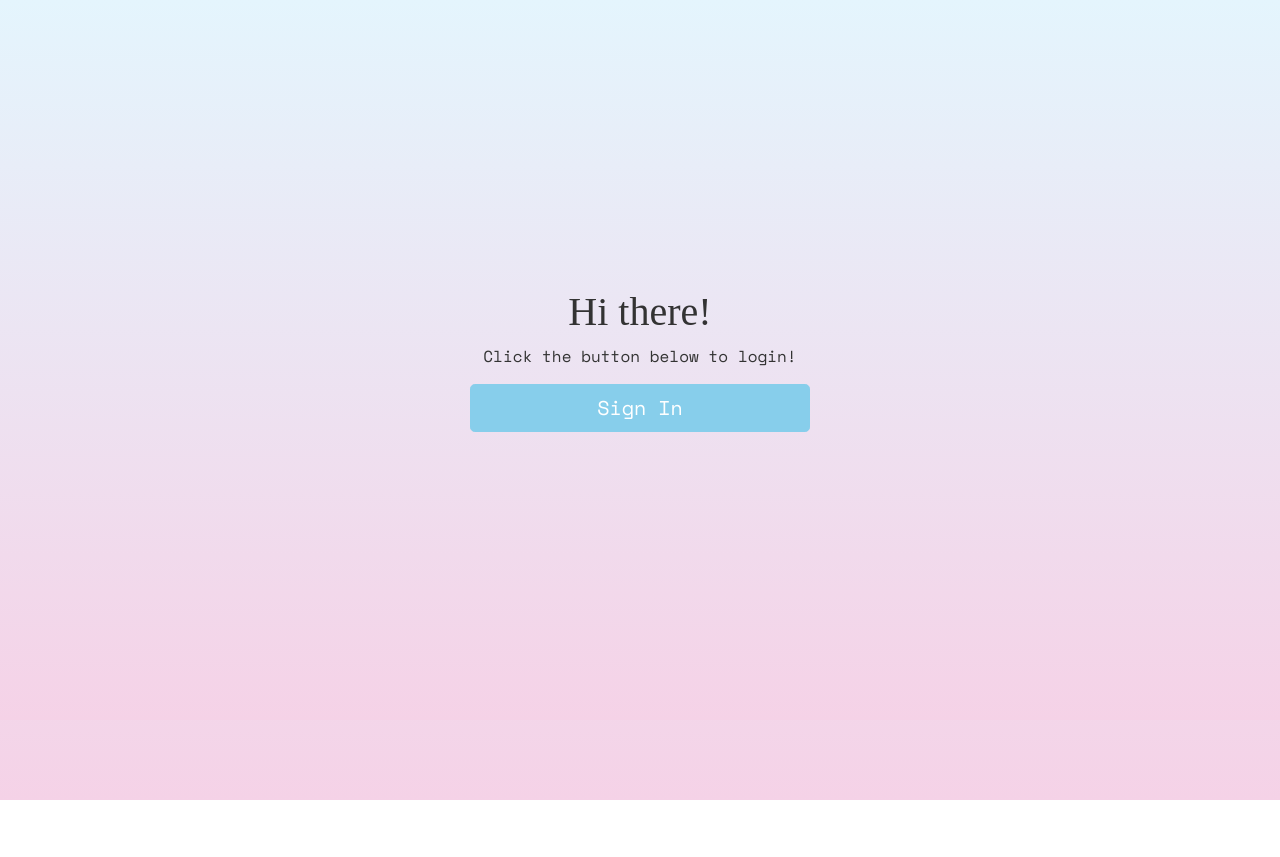
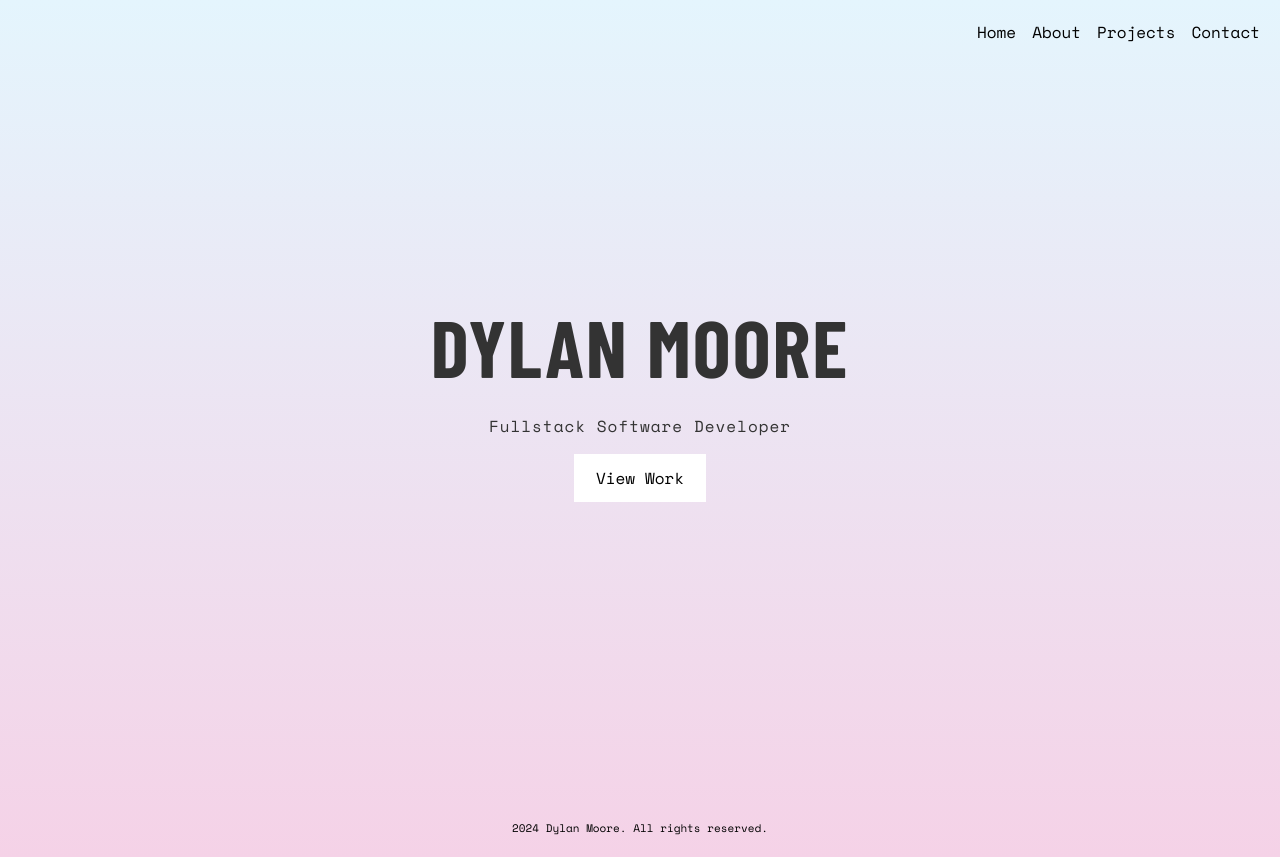
Before and after one commit to dylankmoore/portfolio, a Next.js app: page / in a window 1280 px wide. Before the commit the page ends 800 px from the top, so only its background shows below. Built offline with nearby package versions, Linux system fonts and the light colour scheme; no server answers.

Commit message:
removed authorization

```diff
--- a/components/Signin.js
+++ /dev/null
@@ -1,25 +0,0 @@
-import React from 'react';
-import { Button } from 'react-bootstrap';
-import { signIn } from '../utils/auth';
-
-function Signin() {
-  return (
-    <div
-      className="text-center d-flex flex-column justify-content-center align-content-center"
-      style={{
-        height: '90vh',
-        padding: '30px',
-        maxWidth: '400px',
-        margin: '0 auto',
-      }}
-    >
-      <h1>Hi there!</h1>
-      <p>Click the button below to login!</p>
-      <Button type="button" size="lg" className="copy-btn" onClick={signIn}>
-        Sign In
-      </Button>
-    </div>
-  );
-}
-
-export default Signin;
--- a/pages/_app.js
+++ b/pages/_app.js
@@ -1,20 +1,14 @@
 /* eslint-disable react/prop-types */
 import 'bootstrap/dist/css/bootstrap.min.css';
 import '../styles/globals.css';
-import { AuthProvider } from '../utils/context/authContext';
-import ViewDirectorBasedOnUserAuthStatus from '../utils/ViewDirector';
+import NavBar from '../components/NavBar';
 
 function MyApp({ Component, pageProps }) {
   return (
-    <AuthProvider> {/* gives children components access to user and auth methods */}
-      <ViewDirectorBasedOnUserAuthStatus
-        // if status is pending === loading
-        // if status is logged in === view app
-        // if status is logged out === sign in page
-        component={Component}
-        pageProps={pageProps}
-      />
-    </AuthProvider>
+    <>
+      <NavBar />
+      <Component {...pageProps} />
+    </>
   );
 }
 
```
